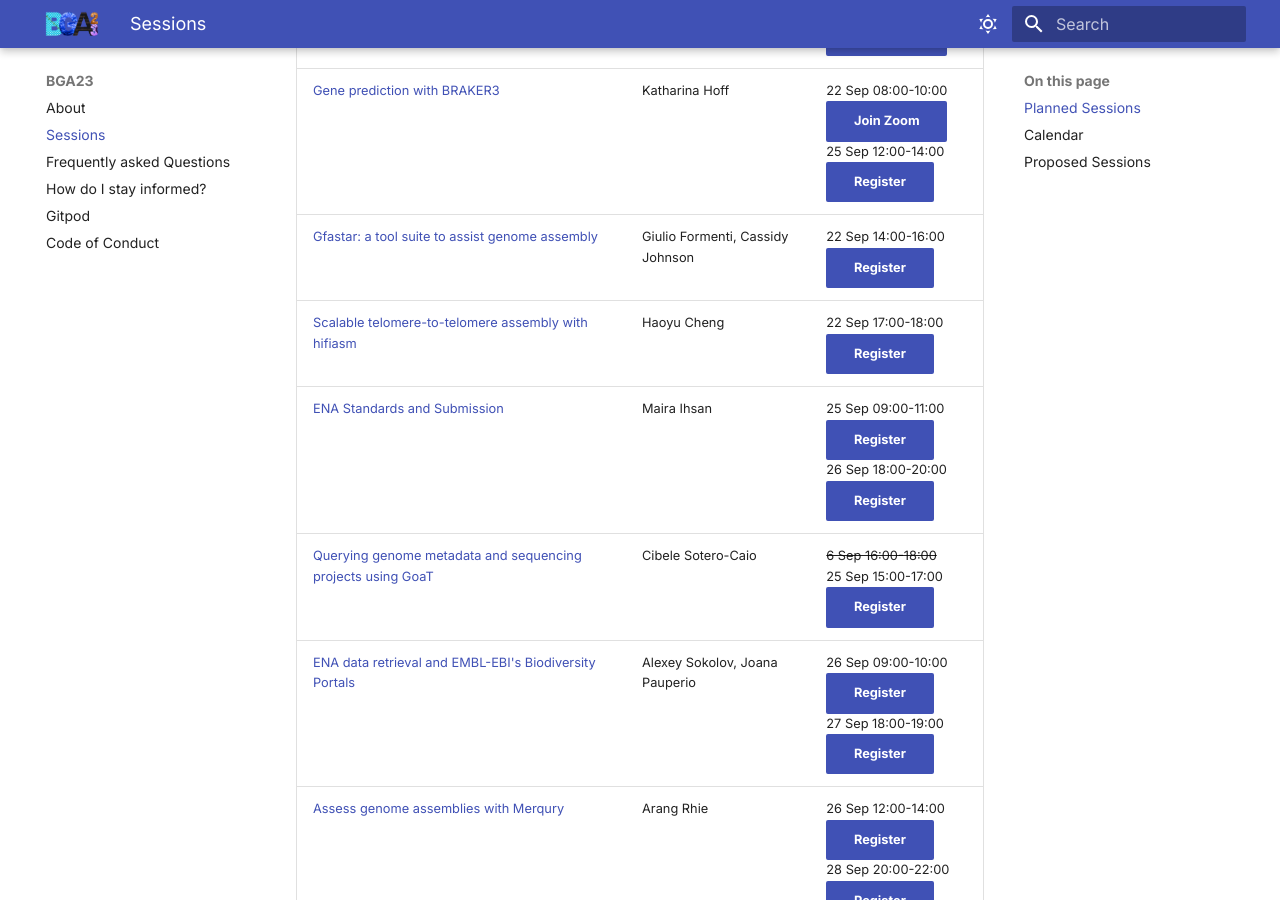
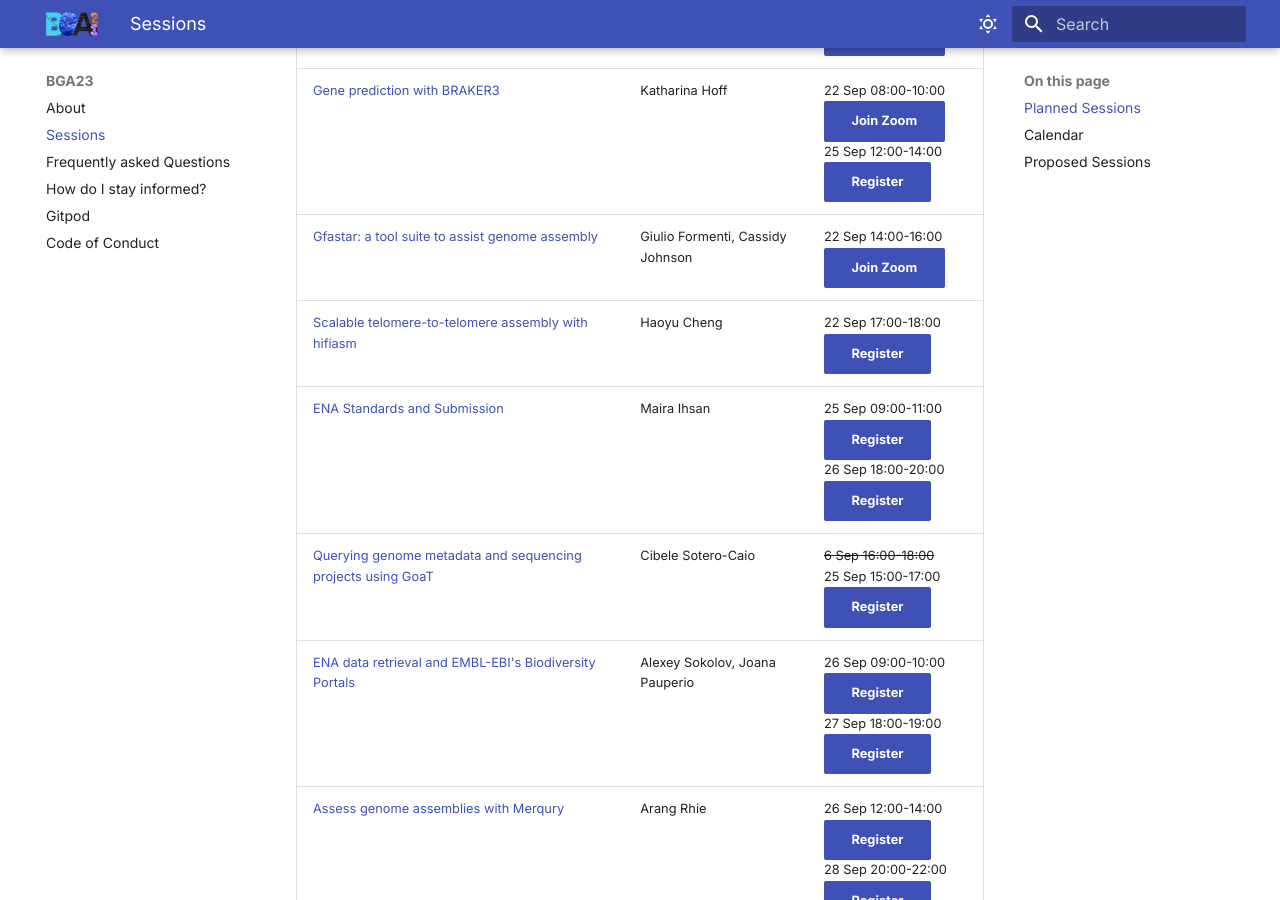
Before and after one commit to tol-training/tol-training.github.io, an MkDocs documentation site: the page built from docs/sessions.md, in a window 1280 px wide and 900 px high, scrolled down 2089 px. Built offline with MkDocs 1.6.1 and Material for MkDocs 9.7.7, drawn with Linux system fonts in a browser that asks for light colours.

Commit message:
add zoom

```diff
--- a/docs/sessions.md
+++ b/docs/sessions.md
@@ -102,7 +102,7 @@ If there are 2 time slots available for a session, pick the one you can attend m
 | [Assembling Genomes with the VGP-Galaxy Pipeline](https://bga23.org/vgpgalaxy) | Delphine Lariviere | 21 Sep 17:00-19:00<br/>[Register](https://docs.google.com/forms/d/e/1FAIpQLSe8TdxFr7yoy4BqObeHXHjoF6XM-t7URgF28rIpOyCxXtI5aQ/viewform?usp=pp_url&entry.115230335=Thu+21+Sep,+17:00+UTC+-+Assembling+Genomes+with+the+VGP-Galaxy+Pipeline+-+https://BGA23.org/vgpgalaxy){ : target="_blank" .md-button .md-button--primary } |
 | [Pangenome Assembly and Assessment using Minigraph and Bandage](https://bga23.org/pangenome){ : target="_blank" } | Zachary Cohen | 21 Sep 20:00-22:00<br/>[Join Zoom](https://sanger.zoom.us/j/98303224436?pwd=N2p5ekp5bUVWdktSRGhHRUNwUGJ3UT09){ : target="_blank" .md-button .md-button--primary } |
 | [Gene prediction with BRAKER3](https://bga23.org/B3) | Katharina Hoff | 22 Sep 08:00-10:00<br/>[Join Zoom](https://sanger.zoom.us/j/93057645314?pwd=MitDN1hhMC90dDZzL3ZlaXkydTRaQT09){ : target="_blank" .md-button .md-button--primary }<br/>25 Sep 12:00-14:00<br/>[Register](https://docs.google.com/forms/d/e/1FAIpQLSeSoJ0mNImSBvg1mmtnaluQ_iRzCTnGJZV_GdZHxjIlFM9EPg/viewform?usp=pp_url&entry.115230335=Mon+25+Sep,+12:00+UTC+-+Gene+prediction+with+BRAKER3+-+https://BGA23.org/B3+-+GITPOD){ : target="_blank" .md-button .md-button--primary } |
-| [Gfastar: a tool suite to assist genome assembly](https://bga23.org/gfastar) | Giulio Formenti, Cassidy Johnson | 22 Sep 14:00-16:00[Register](https://docs.google.com/forms/d/e/1FAIpQLSeSoJ0mNImSBvg1mmtnaluQ_iRzCTnGJZV_GdZHxjIlFM9EPg/viewform?usp=pp_url&entry.115230335=Fri+22+Sep,+14:00+UTC+-+Gfastar:+a+tool+suite+to+assist+genome+assembly+-+https://BGA23.org/gfastar+-+GITPOD){ : target="_blank" .md-button .md-button--primary } |
+| [Gfastar: a tool suite to assist genome assembly](https://bga23.org/gfastar) | Giulio Formenti, Cassidy Johnson | 22 Sep 14:00-16:00[Join Zoom](https://sanger.zoom.us/j/97638114420?pwd=cmJlR2RHd2xmWlRXYVB4bkVmVVg4UT09){ : target="_blank" .md-button .md-button--primary } |
 | [Scalable telomere-to-telomere assembly with hifiasm](https://bga23.org/hifiasm-telomere) | Haoyu Cheng | 22 Sep 17:00-18:00[Register](https://docs.google.com/forms/d/e/1FAIpQLSeSoJ0mNImSBvg1mmtnaluQ_iRzCTnGJZV_GdZHxjIlFM9EPg/viewform?usp=pp_url&entry.115230335=Fri+22+Sep,+17:00+UTC+-+Scalable+telomere-to-telomere+assembly+with+hifiasm+-+https://BGA23.org/hifiasm-telomere+-+GITPOD){ : target="_blank" .md-button .md-button--primary } |
 | [ENA Standards and Submission](https://bga23.org/ena-ebi-stands) | Maira Ihsan | 25 Sep 09:00-11:00<br/>[Register](https://docs.google.com/forms/d/e/1FAIpQLSeSoJ0mNImSBvg1mmtnaluQ_iRzCTnGJZV_GdZHxjIlFM9EPg/viewform?usp=pp_url&entry.115230335=Mon+25+Sep,+09:00+UTC+-+ENA+Standards+and+Submission+-+https://BGA23.org/ena-ebi-stands+-+GITPOD){ : target="_blank" .md-button .md-button--primary }<br/>26 Sep 18:00-20:00<br/>[Register](https://docs.google.com/forms/d/e/1FAIpQLSeSoJ0mNImSBvg1mmtnaluQ_iRzCTnGJZV_GdZHxjIlFM9EPg/viewform?usp=pp_url&entry.115230335=Tue+26+Sep,+18:00+UTC+-+ENA+Standards+and+Submission+-+https://BGA23.org/ena-ebi-stands+-+GITPOD){ : target="_blank" .md-button .md-button--primary } |
 | [Querying genome metadata and sequencing projects using GoaT](https://bga23.org/goat) | Cibele Sotero-Caio | ~~6 Sep 16:00-18:00~~<br/>25 Sep 15:00-17:00[Register](https://docs.google.com/forms/d/e/1FAIpQLSe8TdxFr7yoy4BqObeHXHjoF6XM-t7URgF28rIpOyCxXtI5aQ/viewform?usp=pp_url&entry.115230335=Mon+25+Sep,+15:00+UTC+-+Querying+genome+metadata+and+sequencing+projects+using+GoaT+-+https://BGA23.org/goat){ : target="_blank" .md-button .md-button--primary } |
```
